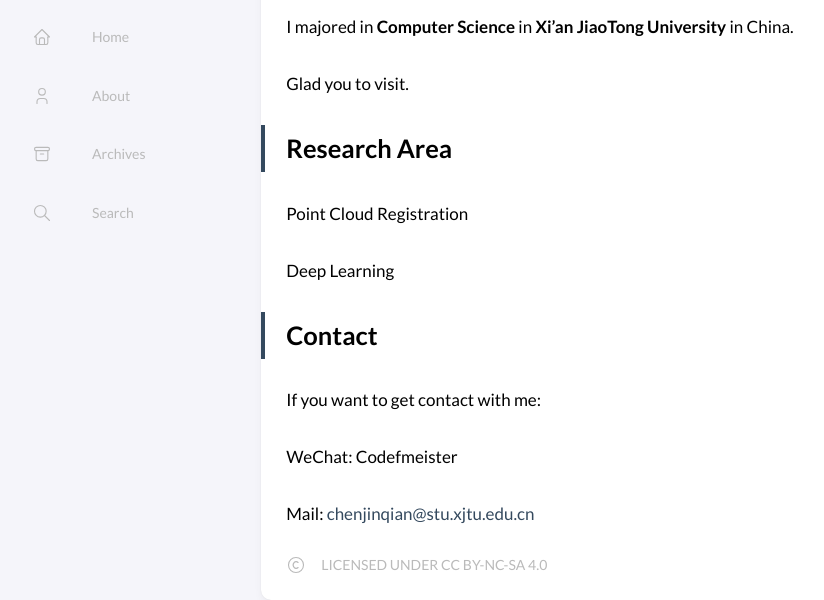
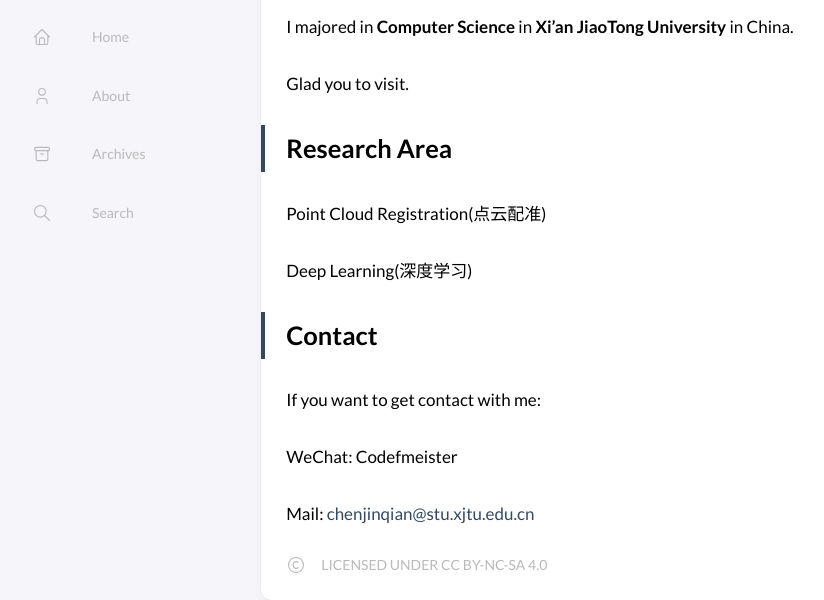
Before and after one commit to Codefmeister/Codefmeister.github.io, a plain HTML site: page about/index.html in a window 1280 px wide. Shown: the part 239-839 px from the top of the page, without its empty margins (47-871 px from the left). Drawn offline with nearby package versions, Linux system fonts and the light colour scheme.

Commit message:
rebuilding site 2020年12月21日 16:42:28

```diff
--- a/about/index.html
+++ b/about/index.html
@@ -4,8 +4,8 @@
 <meta name='viewport' content='width=device-width, initial-scale=1'><meta name='description' content='About Codefmeister Hi Guys, Welcome to Codefmeister&amp;rsquo;s blog.
 I majored in Computer Science in Xi&amp;rsquo;an JiaoTong University in China.
 Glad you to visit.
-Research Area Point Cloud Registration
-Deep Learning
+Research Area Point Cloud Registration(点云配准)
+Deep Learning(深度学习)
 Contact If you want to get contact with me:
 WeChat: Codefmeister
 Mail: chenjinqian@stu.xjtu.edu.cn'><title></title>
@@ -16,8 +16,8 @@ Mail: chenjinqian@stu.xjtu.edu.cn'><title></title>
 <meta property='og:description' content='About Codefmeister Hi Guys, Welcome to Codefmeister&amp;rsquo;s blog.
 I majored in Computer Science in Xi&amp;rsquo;an JiaoTong University in China.
 Glad you to visit.
-Research Area Point Cloud Registration
-Deep Learning
+Research Area Point Cloud Registration(点云配准)
+Deep Learning(深度学习)
 Contact If you want to get contact with me:
 WeChat: Codefmeister
 Mail: chenjinqian@stu.xjtu.edu.cn'>
@@ -28,8 +28,8 @@ Mail: chenjinqian@stu.xjtu.edu.cn'>
 <meta name="twitter:description" content="About Codefmeister Hi Guys, Welcome to Codefmeister&amp;rsquo;s blog.
 I majored in Computer Science in Xi&amp;rsquo;an JiaoTong University in China.
 Glad you to visit.
-Research Area Point Cloud Registration
-Deep Learning
+Research Area Point Cloud Registration(点云配准)
+Deep Learning(深度学习)
 Contact If you want to get contact with me:
 WeChat: Codefmeister
 Mail: chenjinqian@stu.xjtu.edu.cn">
@@ -165,8 +165,8 @@ Mail: chenjinqian@stu.xjtu.edu.cn">
 <p>I majored in <strong>Computer Science</strong> in <strong>Xi&rsquo;an JiaoTong University</strong> in China.</p>
 <p>Glad you to visit.</p>
 <h2 id="research-area">Research Area</h2>
-<p>Point Cloud Registration</p>
-<p>Deep Learning</p>
+<p>Point Cloud Registration(点云配准)</p>
+<p>Deep Learning(深度学习)</p>
 <h2 id="contact">Contact</h2>
 <p>If you want to get contact with me:</p>
 <p>WeChat: Codefmeister</p>
```
